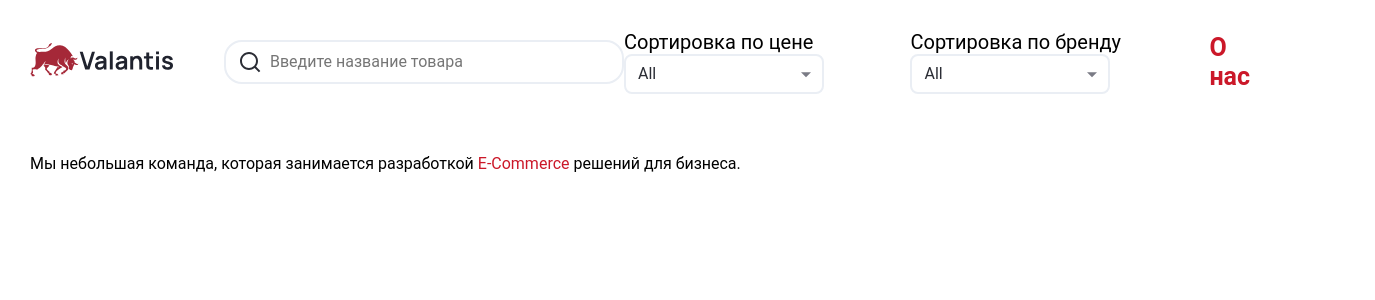
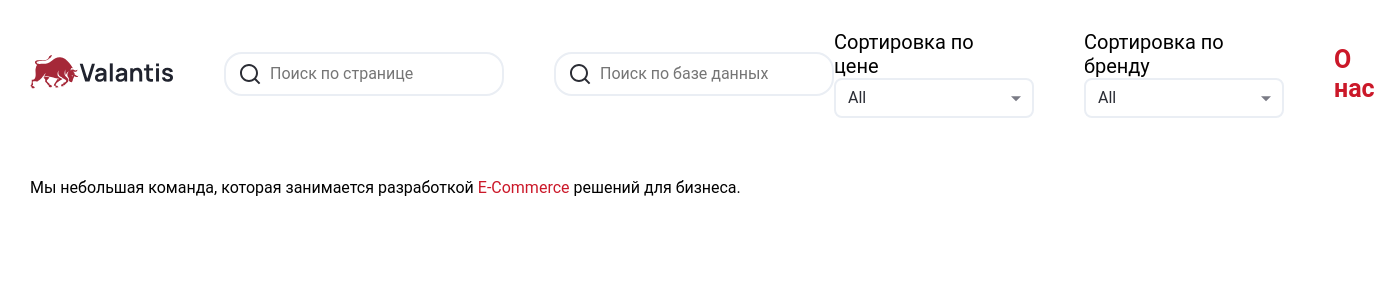
Before and after one commit to ssamarin/catalog, a React (Create React App) app: page /aboutus in a window 1280 px wide. Shown: the top 300 px of the page, 1375 px wide, since content can reach past the window. Built offline with nearby package versions, Linux system fonts and the light colour scheme.

Commit message:
feat(src): add favicon, product search in DB, correct style order, hiding pagination arrows

```diff
--- a/public/index.html
+++ b/public/index.html
@@ -2,7 +2,7 @@
 <html lang="en">
   <head>
     <meta charset="utf-8" />
-    <link rel="icon" href="%PUBLIC_URL%/favicon.ico" />
+    <link rel="icon" type="image/png" href="https://t0.gstatic.com/faviconV2?client=SOCIAL&type=FAVICON&fallback_opts=TYPE,SIZE,URL&url=https://valantis.store/&size=16">
     <meta name="viewport" content="width=device-width, initial-scale=1" />
     <meta name="theme-color" content="#000000" />
     <link rel="apple-touch-icon" href="%PUBLIC_URL%/logo192.png" />
--- a/src/Components/Header/Header.jsx
+++ b/src/Components/Header/Header.jsx
@@ -2,7 +2,12 @@ import React from 'react';
 import { NavLink } from 'react-router-dom';
 import { useDispatch, useSelector } from 'react-redux';
 import styled from 'styled-components';
-import { updateSearchData, setCurrentBrand, setCurrentPrice } from './headerSlice';
+import {
+  updatePageSearchData,
+  updateDbSearchData,
+  setCurrentBrand,
+  setCurrentPrice,
+} from './headerSlice';
 
 import logo from '../../assets/img/logo.svg';
 import search from '../../assets/icons/search.svg';
@@ -19,35 +24,34 @@ const HeaderWrapper = styled.header`
     column-gap: 50px;
 
     input {
-      width: 400px;
+      width: 280px;
       padding: 8px 8px 8px 44px;
+      color: #2b2d35;
+      font-weight: 400;
+      font-size: 16px;
+      line-height: 150%;
+      background: #fff;
+      background: url(${search}) no-repeat 12px 8px;
+      border: 2px solid #eaeef4;
       border-radius: 18px;
-      border: 2px solid #EAEEF4;
-      background: #FFF;
-      color: #B8C4DB;
-      font-size: 16px;
-      font-weight: 400;
-      line-height: 150%;
-      background: url(${search}) no-repeat 12px 8px;
-      color: #2b2d35;
 
       &:focus {
+        border: 2px solid #cb1829;
         outline: none;
-        border: 2px solid #cb1829;
       }
     }
   }
 
-  .filtersAndAboutUs{
+  .filtersAndAboutUs {
     display: flex;
     align-items: center;
     column-gap: 50px;
 
     .sortByBrand {
       span {
+        margin-right: 15px;
+        font-weight: 400;
         font-size: 20px;
-        font-weight: 400;
-        margin-right: 15px;
       }
     }
 
@@ -90,6 +94,7 @@ const HeaderWrapper = styled.header`
 function Header() {
   const dispatch = useDispatch();
   const searchData = useSelector((state) => state.filters.searchData);
+  const dbSearchData = useSelector((state) => state.filters.dbSearchData);
   const currentBrand = useSelector((state) => state.filters.currentBrand);
   const currentPrice = useSelector((state) => state.filters.currentPrice);
   const brands = [
@@ -130,7 +135,11 @@ function Header() {
   ];
 
   const onChangeSearchData = (e) => {
-    dispatch(updateSearchData(e.target.value));
+    dispatch(updatePageSearchData(e.target.value));
+  };
+
+  const onChangeDbSearchData = (e) => {
+    dispatch(updateDbSearchData(e.target.value));
   };
 
   return (
@@ -139,7 +148,8 @@ function Header() {
         <NavLink to="/">
           <img src={logo} alt="Valantis" />
         </NavLink>
-        <input onChange={(e) => onChangeSearchData(e)} value={searchData} type="text" placeholder="Введите название товара" />
+        <input onChange={(e) => onChangeSearchData(e)} value={searchData} type="text" placeholder="Поиск по странице" />
+        <input onChange={(e) => onChangeDbSearchData(e)} value={dbSearchData} type="text" placeholder="Поиск по базе данных" />
       </div>
       <div className="filtersAndAboutUs">
         <div className="sortByBrand">
--- a/src/Components/Header/headerSlice.js
+++ b/src/Components/Header/headerSlice.js
@@ -1,7 +1,8 @@
 import { createSlice } from '@reduxjs/toolkit';
 
 const initialState = {
-  searchData: '',
+  pageSearchData: '',
+  dbSearchData: '',
   currentBrand: 'All',
   currentPrice: 'All',
 };
@@ -10,7 +11,8 @@ const headerSlice = createSlice({
   name: 'filters',
   initialState,
   reducers: {
-    updateSearchData: (state, action) => { state.searchData = action.payload; },
+    updatePageSearchData: (state, action) => { state.pageSearchData = action.payload; },
+    updateDbSearchData: (state, action) => { state.dbSearchData = action.payload; },
     setCurrentBrand: (state, action) => { state.currentBrand = action.payload; },
     setCurrentPrice: (state, action) => { state.currentPrice = action.payload; },
   },
@@ -20,7 +22,8 @@ const { actions, reducer } = headerSlice;
 
 export default reducer;
 export const {
-  updateSearchData,
+  updatePageSearchData,
+  updateDbSearchData,
   setCurrentBrand,
   setCurrentPrice,
 } = actions;
--- a/src/Components/ProductList/ProductList.jsx
+++ b/src/Components/ProductList/ProductList.jsx
@@ -18,9 +18,12 @@ const ProductListWrapper = styled.div`
     position: relative;
     display: flex;
     flex-direction: column;
-    max-width: 260px;
+    max-width: 300px;
+    padding: 10px;
     text-align: center;
-    border: 1px solid #cb1829;
+    border: 1px solid #ccc;
+    border-radius: 8px;
+    box-shadow: 0 4px 8px rgb(0 0 0 / 10%);
     row-gap: 5px;
 
     &__count {
@@ -83,19 +86,22 @@ function ProductList() {
     getItems,
     filterByPrice,
     filterByBrand,
+    filterByProductName,
   } = useProductService();
   const ids = useSelector((state) => state.productList.ids);
   const offset = useSelector((state) => state.productList.offset);
   const products = useSelector((state) => state.productList.products);
   const productsLoadingStatus = useSelector((state) => state.productList.productsLoadingStatus);
-  const searchData = useSelector((state) => state.filters.searchData);
+  const pageSearchData = useSelector((state) => state.filters.pageSearchData);
   const currentBrand = useSelector((state) => state.filters.currentBrand);
   const currentPrice = useSelector((state) => state.filters.currentPrice);
+  const dbSearchData = useSelector((state) => state.filters.dbSearchData);
 
   const memoizedGetIds = useMemo(() => getIds, [getIds]);
   const memoizedGetItems = useMemo(() => getItems, [getItems]);
   const memoizedFilterByBrand = useMemo(() => filterByBrand, [filterByBrand]);
   const memoizedFilterByPrice = useMemo(() => filterByPrice, [filterByPrice]);
+  const memoizedFilterByProductName = useMemo(() => filterByProductName, [filterByProductName]);
 
   useEffect(() => {
     memoizedGetIds();
@@ -123,22 +129,36 @@ function ProductList() {
     }
   }, [currentPrice]);
 
+  useEffect(() => {
+    if (dbSearchData !== '') {
+      memoizedFilterByProductName(dbSearchData);
+    } else {
+      memoizedGetIds();
+    }
+  }, [dbSearchData]);
+
   const onProductDeleted = (id) => {
     dispatch(productDeleted(id));
   };
 
-  const searchProducts = (search) => {
+  const pageSearchProducts = (search) => {
     if (search.length === 0) {
       return products;
     }
-    const searchingProducts = products.filter((product) => product.product.indexOf(search) > -1);
-    return searchingProducts;
+    const pageSearchingProducts = products.filter(
+      (product) => product.product.indexOf(search) > -1,
+    );
+    return pageSearchingProducts;
   };
 
-  const visibleProducts = searchProducts(searchData);
+  const visibleProducts = pageSearchProducts(pageSearchData);
 
   if (productsLoadingStatus === 'loading') {
     return <Spinner />;
+  }
+
+  if (visibleProducts.length === 0) {
+    return <div className="nothing">Товары не найдены</div>;
   }
 
   return (
--- a/src/Components/SwitchPage/SwitchPage.jsx
+++ b/src/Components/SwitchPage/SwitchPage.jsx
@@ -10,22 +10,22 @@ import left from '../../assets/icons/left.svg';
 
 const SwitchPageWrapper = styled.footer`
   display: flex;
+  align-items: center;
   justify-content: center;
-  align-items: center;
-  column-gap: 25px;
   padding: 30px;
   font-size: 25px;
+  column-gap: 25px;
 
   .bold {
     font-weight: 700;
   }
 
   input {
+    width: 100px;
     padding: 5px;
-    width: 100px;
+    font-size: 25px;
     border: 1px solid #ccc;
     border-radius: 5px;
-    font-size: 25px;
     outline: none;
   }
 
@@ -51,6 +51,8 @@ function SwitchPage() {
   const products = useSelector((state) => state.productList.products);
   const currentBrand = useSelector((state) => state.filters.currentBrand);
   const currentPrice = useSelector((state) => state.filters.currentPrice);
+  const pageSearchData = useSelector((state) => state.filters.pageSearchData);
+  const dbSearchData = useSelector((state) => state.filters.dbSearchData);
   const [inputValue, setInputValue] = useState(1);
   const [invalidInput, setInvalidInput] = useState(false);
   const [amountOfPages, setAmountOfPages] = useState(159);
@@ -104,7 +106,7 @@ function SwitchPage() {
     calcAmountOfPages();
   }, [currentBrand, currentPrice]);
 
-  if (products.length === 0 || productsLoadingStatus === 'loading') {
+  if (products.length === 0 || productsLoadingStatus === 'loading' || pageSearchData.length !== 0 || dbSearchData.length !== 0) {
     return null;
   }
 
--- a/src/services/ProductService.js
+++ b/src/services/ProductService.js
@@ -68,7 +68,6 @@ function useProductService() {
       dispatch(idsFetched(resp.result));
     } catch (e) {
       console.error(e);
-      filterByPrice();
     }
   };
 
@@ -84,7 +83,21 @@ function useProductService() {
       dispatch(idsFetched(resp.result));
     } catch (e) {
       console.error(e);
-      filterByBrand();
+    }
+  };
+
+  const filterByProductName = async (productName) => {
+    const body = JSON.stringify({
+      action: 'filter',
+      params: {
+        product: productName,
+      },
+    });
+    try {
+      const resp = await request(body);
+      dispatch(idsFetched(resp.result));
+    } catch (e) {
+      console.error(e);
     }
   };
 
@@ -102,6 +115,7 @@ function useProductService() {
     getFields,
     filterByPrice,
     filterByBrand,
+    filterByProductName,
   };
 }
 
--- a/src/style/index.scss
+++ b/src/style/index.scss
@@ -124,3 +124,9 @@ input {
   max-width: 2000px;
   margin: 0 auto;
 }
+
+.nothing {
+  font-weight: 700;
+  font-size: 30px;
+  text-align: center;
+}
```
